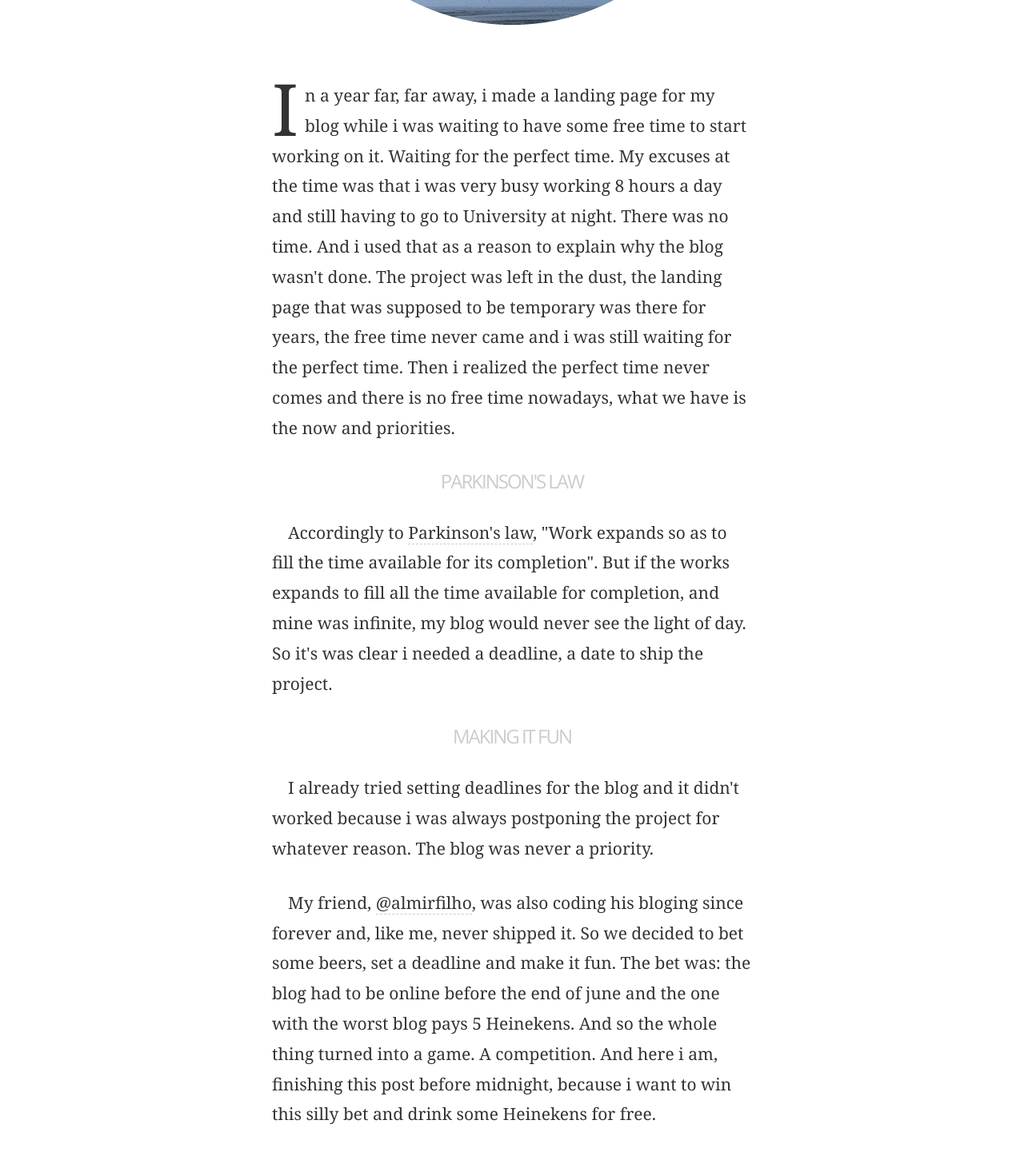
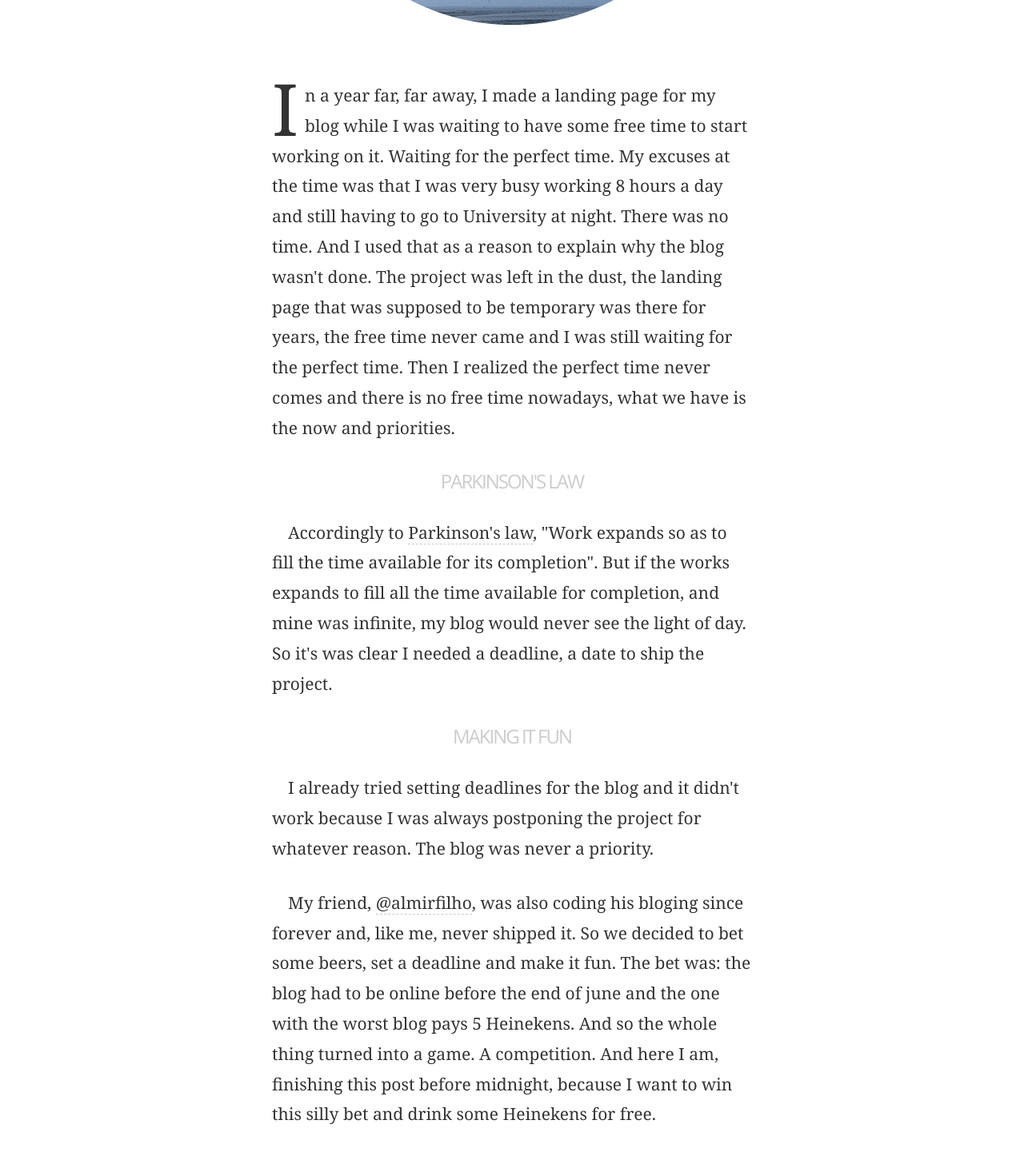
Before and after one commit to caiogondim/caiogondim.com, a Jekyll site: the page built from _source/index.html, in a window 1280 px wide. Shown: the part 589-2040 px from the top of the page at 80% size. Built offline with Jekyll 4.4.1, drawn with Linux system fonts in a browser that asks for light colours; Markdown is read by kramdown in place of the engine named in the settings.

Commit message:
fixing typos

```diff
--- a/_source/about/index.html
+++ b/_source/about/index.html
@@ -8,8 +8,8 @@ menu_current: about
 		<div id="about-me-description">
 			<h1>Caio Gondim</h1>
 			<p>I’m a web developer based in São Luís, Brazil, currently working for <a href="http://maximize.com.br">Maximize</a></p>
-			<p>And that’s my blog, where i write about stuff that i find out interesting</p>
 			<p>If you want to keep in touch, you can find me on <a href="http://twitter.com/caio_gondim">Twitter</a>, <a href="http://github.com/caiogondim">GitHub</a> or by <a href="mailto:me@caiogondim.com">e-mail</a></p>
+			<p>Some slides of my talks are available on <a href="https://speakerdeck.com/u/caiogondim">Speaker Deck</a></p>
 		</div>
 	</div>
 	<div id="about-blog">
@@ -18,7 +18,7 @@ menu_current: about
 			<h1>The Blog</h1>
 			<p>The blog is built with <a href="http://github.com/mojombo/jekyll">Jekyll</a>, with only vanilla HTML, CSS and JS</p>
 			<p>Other tools i used was a <a href="http://apple.com/mac">Mac</a>, <a href="http://sublimetext.com">Sublime Text</a>, <a href="http://adobe.com/fireworks">Adobe Fireworks</a> and <a href="http://git-scm.com">Git</a></p>
-			<p>The code is available in <a href="http://github.com/caiogondim/caiogondim.com">GitHub</a>. If you find some error in the site, please, <a href="http://github.com/caiogondim/caiogondim.com/issues">let me know</a></p>
+			<p>The code is available in <a href="http://github.com/caiogondim/caiogondim.com">GitHub</a>. If you find some error, please, <a href="http://github.com/caiogondim/caiogondim.com/issues">let me know</a></p>
 		</div>
 	</div>
 </div>
--- a/_source/index.html
+++ b/_source/index.html
@@ -7,15 +7,15 @@ menu_current: blog
                 <h2>June 30th, 2012</h2>
                 <h1>Having fun and things done</h1>
             </header>
-            <p>In a year far, far away, i made a landing page for my blog while i was waiting to have some free time to start working on it. Waiting for the perfect time. My excuses at the time was that i was very busy working 8 hours a day and still having to go to University at night. There was no time. And i used that as a reason to explain why the blog wasn't done. The project was left in the dust, the landing page that was supposed to be temporary was there for years, the free time never came and i was still waiting for the perfect time. Then i realized the perfect time never comes and there is no free time nowadays, what we have is the now and priorities.</p>
+            <p>In a year far, far away, I made a landing page for my blog while I was waiting to have some free time to start working on it. Waiting for the perfect time. My excuses at the time was that I was very busy working 8 hours a day and still having to go to University at night. There was no time. And I used that as a reason to explain why the blog wasn't done. The project was left in the dust, the landing page that was supposed to be temporary was there for years, the free time never came and I was still waiting for the perfect time. Then I realized the perfect time never comes and there is no free time nowadays, what we have is the now and priorities.</p>
 
             <h2>Parkinson's law</h2>
-            <p>Accordingly to <a href="http://en.wikipedia.org/wiki/Parkinson's_law">Parkinson's law</a>, "Work expands so as to fill the time available for its completion". But if the works expands to fill all the time available for completion, and mine was infinite, my blog would never see the light of day. So it's was clear i needed a deadline, a date to ship the project.</p>
+            <p>Accordingly to <a href="http://en.wikipedia.org/wiki/Parkinson's_law">Parkinson's law</a>, "Work expands so as to fill the time available for its completion". But if the works expands to fill all the time available for completion, and mine was infinite, my blog would never see the light of day. So it's was clear I needed a deadline, a date to ship the project.</p>
 
             <h2>Making it fun</h2>
-            <p>I already tried setting deadlines for the blog and it didn't worked because i was always postponing the project for whatever reason. The blog was never a priority.</p>
+            <p>I already tried setting deadlines for the blog and it didn't work because I was always postponing the project for whatever reason. The blog was never a priority.</p>
 
-            <p>My friend, <a href="http://twitter.com/almirfilho">@almirfilho</a>, was also coding his bloging since forever and, like me, never shipped it. So we decided to bet some beers, set a deadline and make it fun. The bet was: the blog had to be online before the end of june and the one with the worst blog pays 5 Heinekens. And so the whole thing turned into a game. A competition. And here i am, finishing this post before midnight, because i want to win this silly bet and drink some Heinekens for free.</p>
+            <p>My friend, <a href="http://twitter.com/almirfilho">@almirfilho</a>, was also coding his bloging since forever and, like me, never shipped it. So we decided to bet some beers, set a deadline and make it fun. The bet was: the blog had to be online before the end of june and the one with the worst blog pays 5 Heinekens. And so the whole thing turned into a game. A competition. And here I am, finishing this post before midnight, because I want to win this silly bet and drink some Heinekens for free.</p>
 
             <p>I don't know yet if i'll have to pay or not those beers. But if have to, at least i'll drink some beers with my mate and with a goal accomplished. There's no bad scenario if the worst one is to drink beers and pay for just a couple while having one more project checked out from my to-do list.</p>
         </article>
--- a/_source/projects/index.html
+++ b/_source/projects/index.html
@@ -8,7 +8,7 @@ menu_current: projects
 				<a href="http://lesscss.com.br" class="project-logo"><img src="/img/projects-less.png" alt=""></a>
 				<div class="project-description">
 					<h1>lesscss.com.br</h1>
-					<p>LESS CSS documentation translated to portuguese</p>
+					<p>A <a href="">Loop Infinito</a> project to translate the LESS documentation to portuguese</p>
 				</div>
 			</li>
 			<li>
```
